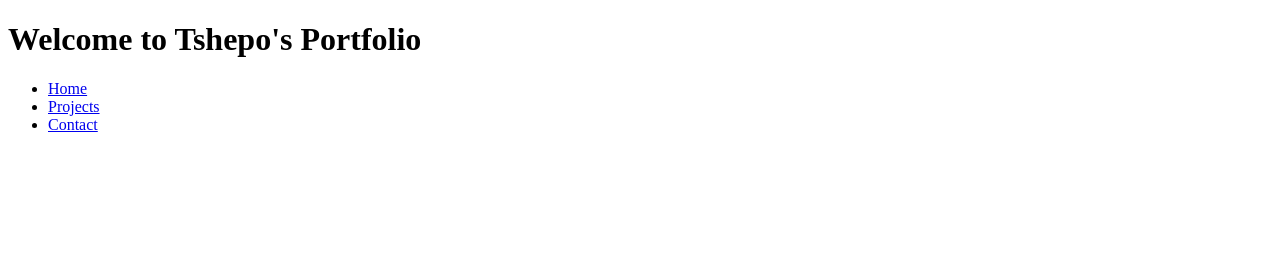
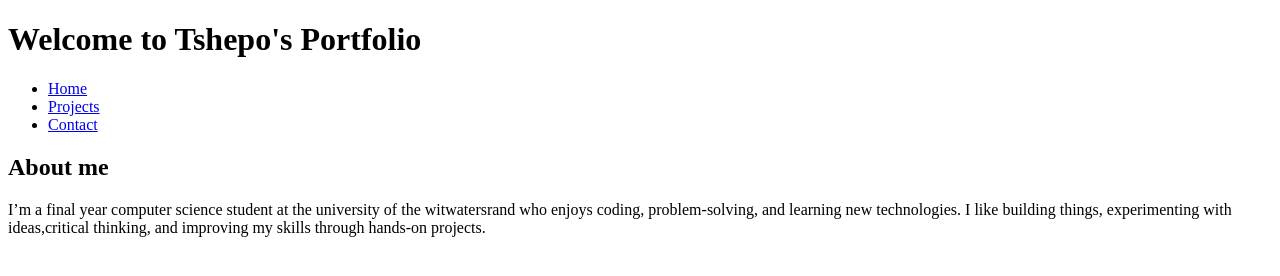
Before and after one commit to TshepoMatshete/TshepoPortfolio, a plain HTML site: page index.html in a window 1280 px wide. Drawn offline with Linux system fonts and the light colour scheme.

Commit message:
just added a main tag with a section under it

```diff
--- a/index.html
+++ b/index.html
@@ -17,6 +17,11 @@
             <li><a href="#">Contact</a></li>
         </ul>
     </nav>
+    <main>
+        <section>
+            <h2>About me</h2>
+            <p>I’m a final year computer science student at the university of the witwatersrand who enjoys coding, problem-solving, and learning new technologies. I like building things, experimenting with ideas,critical thinking, and improving my skills through hands-on projects.</p>
+        </section>
     </main>
 </body>
 </html>
```
